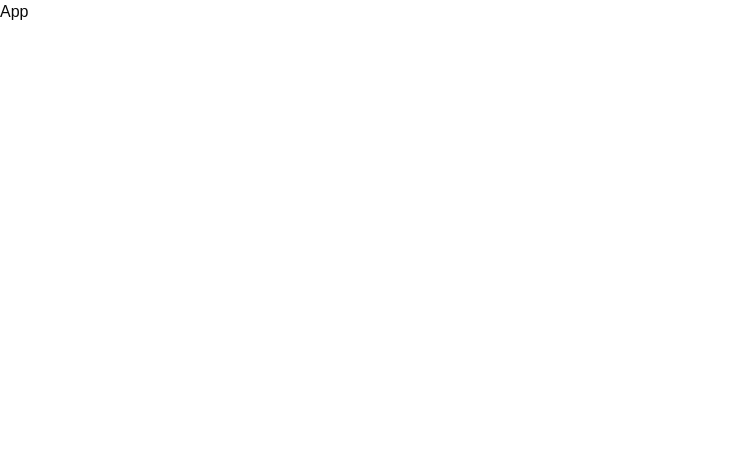
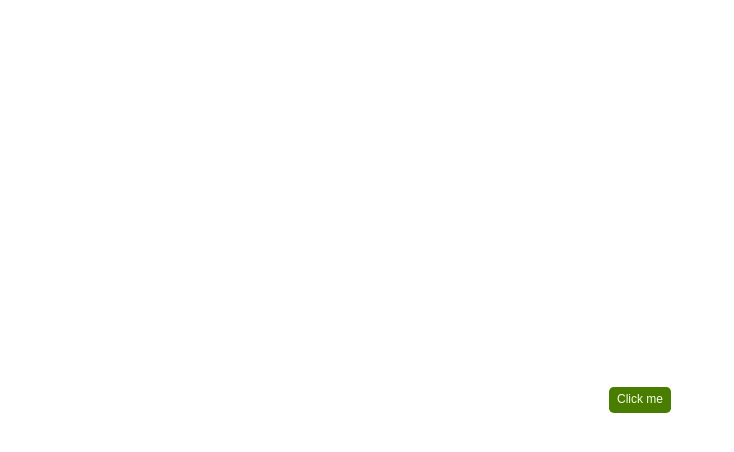
Before and after one commit to PremRaj99/physiobuddies-frontend, a React (Vite) app: page / in a window 1280 px wide. Shown: the top 452 px of the page, without its empty margins (0-734 px from the left). Built offline with nearby package versions, Linux system fonts and the light colour scheme.

Commit message:
feat: initial commit

```diff
--- a/src/App.tsx
+++ b/src/App.tsx
@@ -1,3 +1,11 @@
-export default function App() {
-  return <div>App</div>;
+import { Button } from "@/components/ui/button"
+
+function App() {
+  return (
+    <div className="flex min-h-svh flex-col items-center justify-center">
+      <Button>Click me</Button>
+    </div>
+  )
 }
+
+export default App
```
